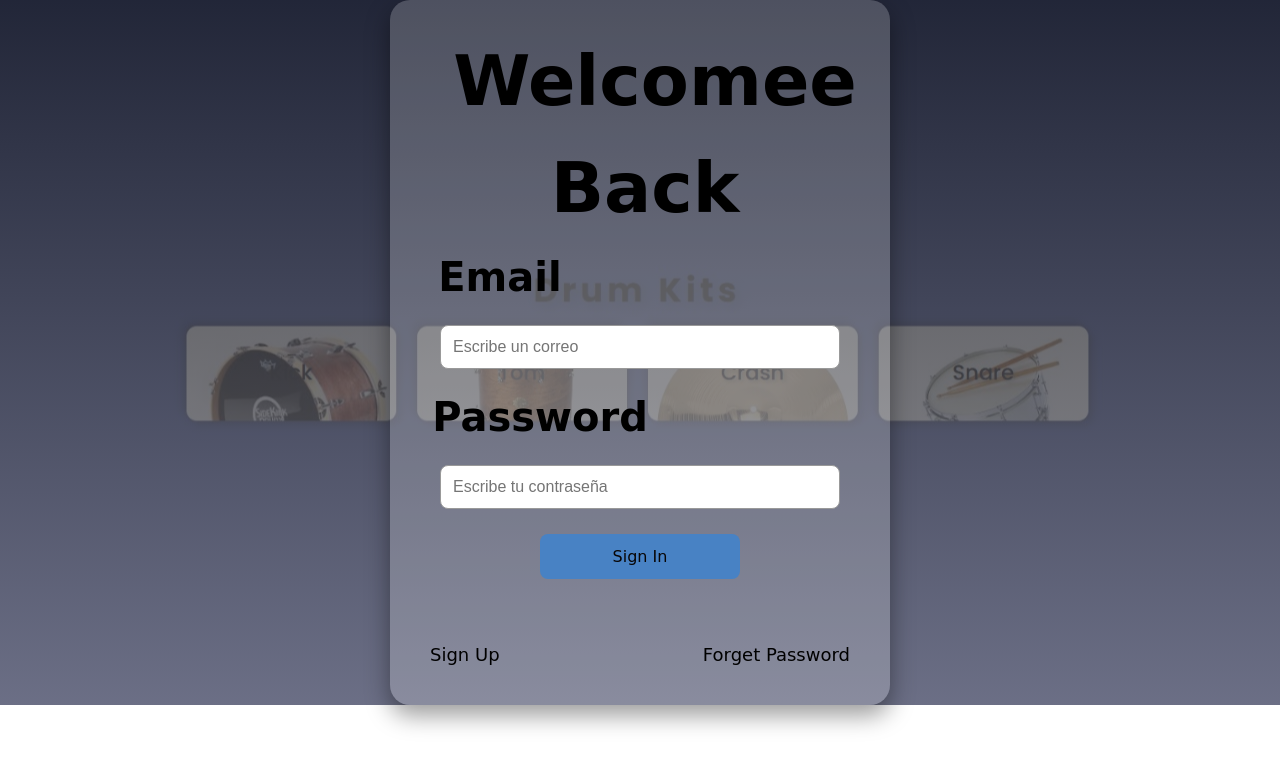
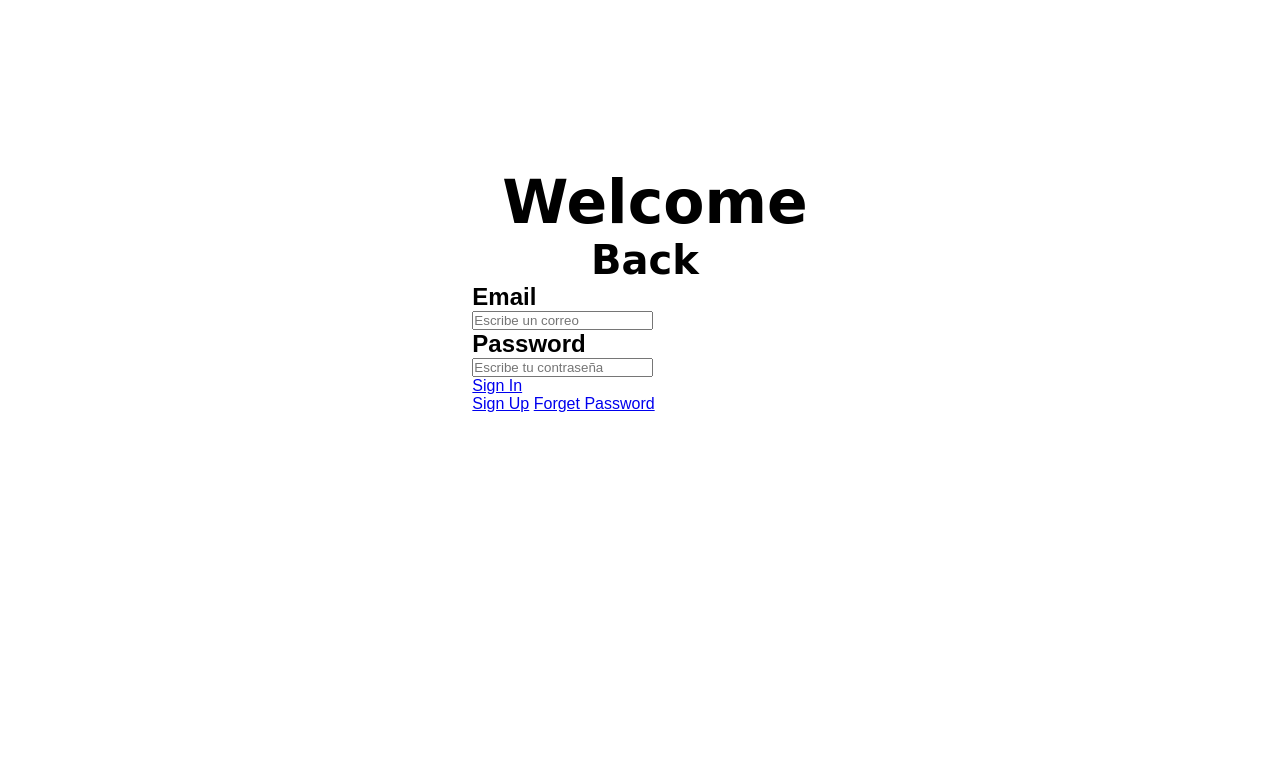
Before and after one commit to andresvibes/Dise-oWeb, a plain HTML site: page index.html in a window 1280 px wide. Drawn offline with Linux system fonts and the light colour scheme.

Commit message:
cambio por bobo

```diff
--- a/css/styles.css
+++ b/css/styles.css
@@ -15,20 +15,20 @@ body{
     align-items: center;
 }
 
-.titulo h1{
-    font-size: 70px;
-    font-family: "Righteous", cursive;
-    margin-left: 30px;
-}
-
 .titulo1{
     display: flex;
     justify-content: center;
     align-items: center;
 }
 
+.titulo h1{
+    font-size: 60px;
+    font-family: "Righteous", cursive;
+    margin-left: 30px;
+}
+
 .titulo1 h1{
-    font-size: 70px;
+    font-size: 40px;
     font-family: "Righteous", cursive;
     margin-left: 10px;
 }
@@ -36,89 +36,7 @@ body{
 
 .contenidoGeneral{
     min-height: calc(100vh - 220px);
-    background: linear-gradient(to top,rgba(119,119,128,.8),rgba(27,28,31,.8)), url(../img/P9.jpeg) no-repeat center center;
     display: flex;
     justify-content: center;
     align-items: center;
 }
-
-.container{
-    width: 700px;
-    background: linear-gradient(to top,rgba(128, 128, 180, 0.8),rgba(188, 193, 207, 0.8));
-    padding: 50px;
-    border-radius: 15px;
-    box-shadow: 0 10px 25px rgba(0,0,0,.4);
-    display: flex;
-    flex-direction: column;
-    align-items: center;
-    gap: 25px;
-}
-
-
-
-.container h2{
-    font-size: 40px;
-    font-family: "Righteous", cursive;
-    margin-left: -200px;
-}
-
-.container h3{
-    font-size: 40px;
-    font-family: "Righteous", cursive;
-    margin-left: -280px;
-}
-
-.container input{
-    width: 400px;
-    padding: 12px;
-    font-size: 16px;
-    border-radius: 8px;
-    border: 1px solid #999;
-}
-
-.container a{
-    text-decoration: none;
-    color: #080913;
-    font-family: "Righteous", cursive;
-}
-
-.container .boton1 a{
-    display: flex;
-    justify-content: center;
-    align-items: center;
-    width: 200px;
-    height: 45px;
-    background: #4882c4;
-    color: #080606;
-    text-decoration: none;
-    border-radius: 8px;
-    transition: .3s;
-}
-
-.container .boton1 a:hover{
-    background-color: rgb(149, 177, 194);
-}
-
-.container{
-    width: 500px;
-    padding: 40px;
-    border-radius: 20px;
-    background: rgba(255,255,255,.2);
-}
-
-.botones{
-    display: flex;
-    justify-content: space-between;
-    width: 100%;
-    margin-top: 40px;
-}
-
-.botones a{
-    text-decoration: none;
-    color: #000;
-    font-size: 18px;
-}
-
-.botones a:hover{
-    text-decoration: underline;
-}
--- a/index.html
+++ b/index.html
@@ -13,7 +13,7 @@
         <div class="container">
 
             <header class="titulo">
-                <h1>Welcomee</h1>
+                <h1>Welcome</h1>
             </header>
             <header class="titulo1">
                 <h1>Back</h1>
@@ -21,7 +21,7 @@
 
 
 
-            <h3>Email</h3>
+            <h2>Email</h3>
             <input type="email" placeholder="Escribe un correo">
 
             <h2>Password</h2>
```
